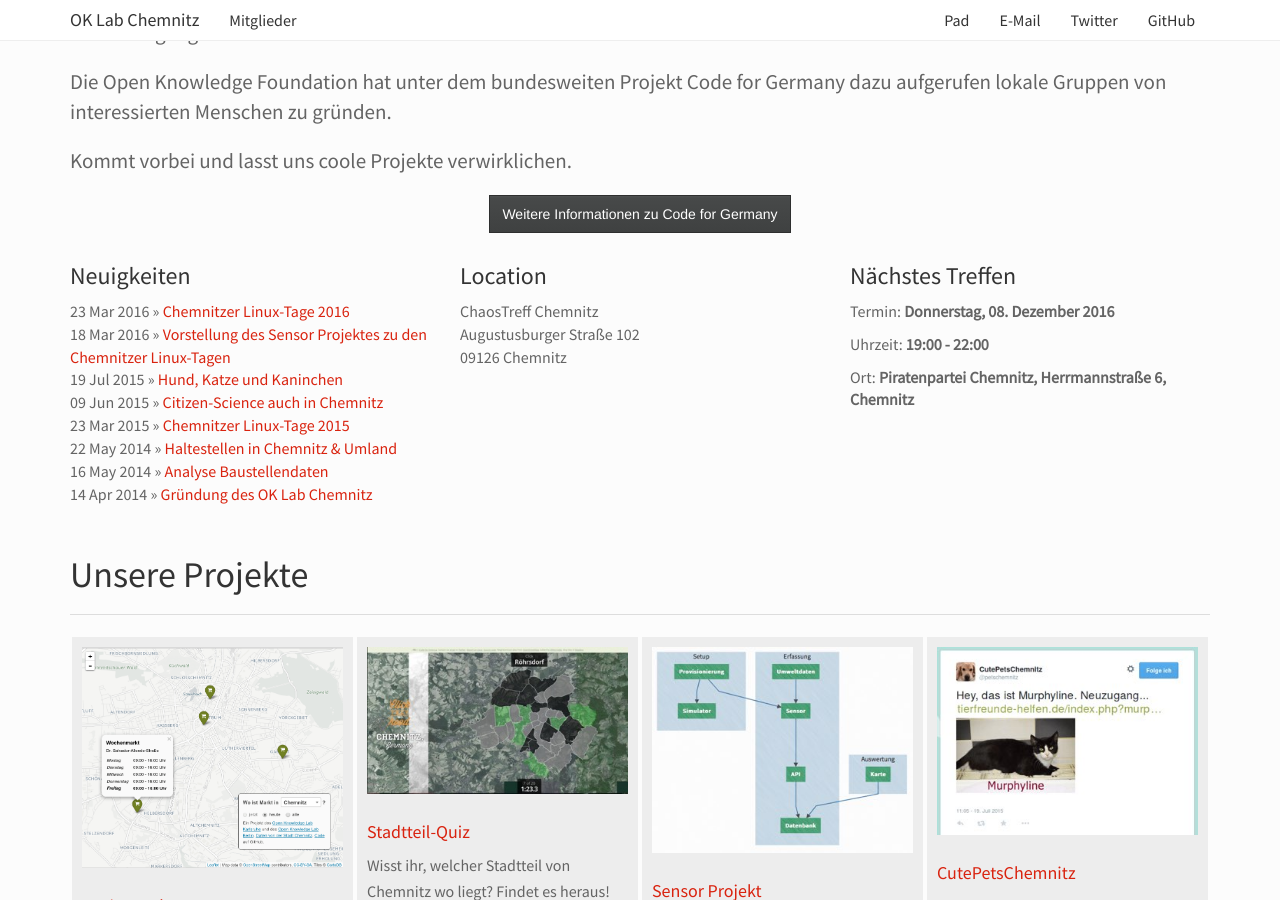
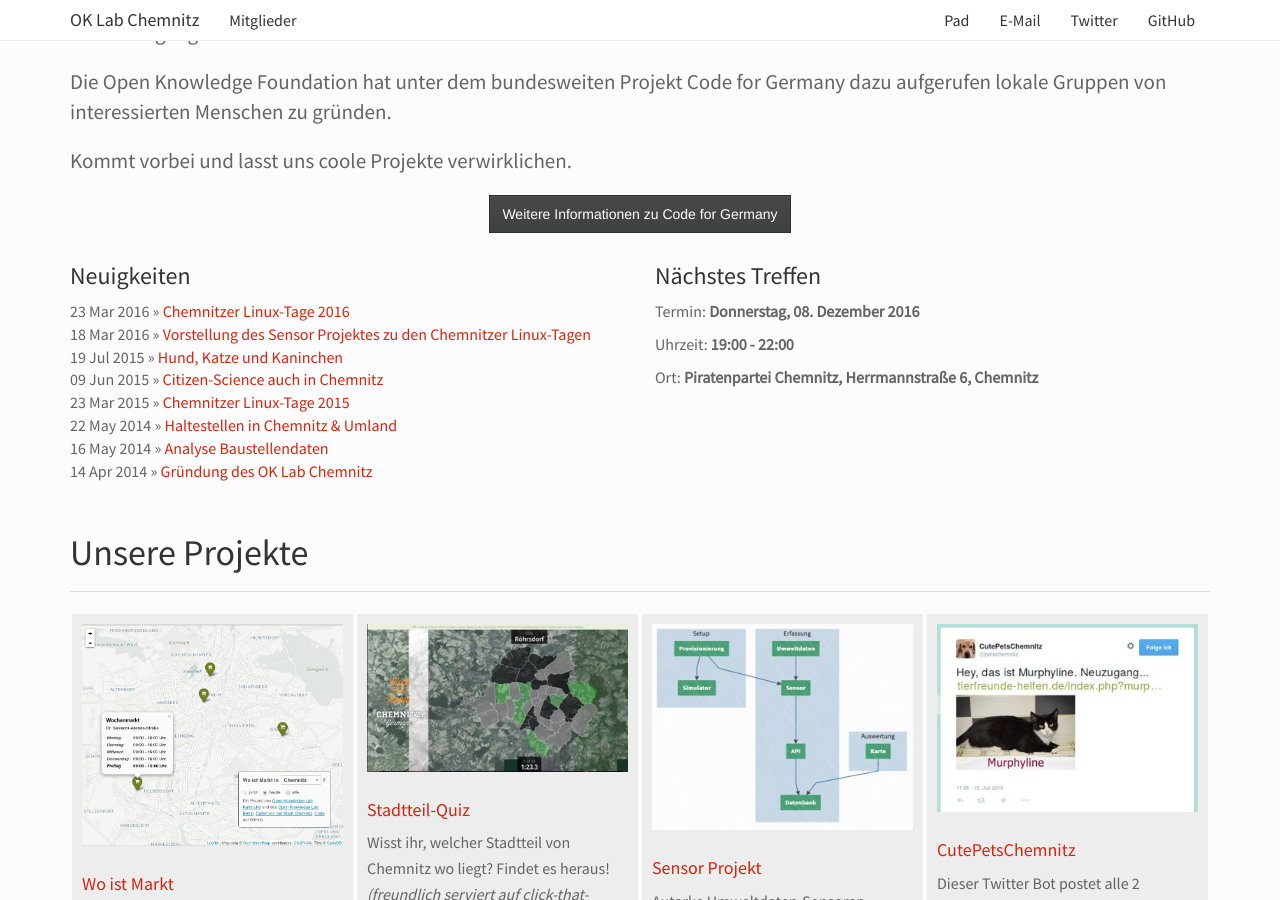
Before and after one commit to CodeforChemnitz/codeforchemnitz.github.io, a Jekyll site: the page built from index.html, in a window 1280 px wide and 900 px high, scrolled down 864 px. Built offline with Jekyll 4.4.1, drawn with Linux system fonts in a browser that asks for light colours.

Commit message:
do not list location seperately
Signed-off-by: Morris Jobke <hey@morrisjobke.de>

```diff
--- a/_data/location.yml
+++ /dev/null
@@ -1,3 +0,0 @@
-name: ChaosTreff Chemnitz
-str: Augustusburger Straße 102
-city: 09126 Chemnitz
--- a/_data/treffen.yml
+++ b/_data/treffen.yml
@@ -4,4 +4,3 @@ day-nr: 08
 month: Dezember 2016
 time: "19:00 - 22:00"
 location: Piratenpartei Chemnitz, Herrmannstraße 6, Chemnitz
-#location: Altes Heizhaus im Innenhof der TU Chemnitz, Str. der Nationen 62
--- a/_includes/plunder.html
+++ b/_includes/plunder.html
@@ -1,5 +1,5 @@
 		<div class="row">
-			<div class="col-md-4">
+			<div class="col-md-6">
 				<h3>Neuigkeiten</h3>
 				<p>
 					<ul class="list-unstyled">
@@ -9,16 +9,7 @@
 					</ul>
 				</p>
 			</div>
-			<div class="col-md-4">
-				<h3>Location</h3>
-				<p><address>
-				{{site.data.location.name}}<br/>
-				{{site.data.location.str}}<br/>
-				{{site.data.location.city}}<br/>
-				{{site.data.location.add}}
-				</address></p>
-			</div>
-			<div class="col-md-4">
+			<div class="col-md-6">
 				<h3>Nächstes Treffen</h3>
 				{% if site.data.treffen.day %}
 					<p>
```
Also changed, not shown: 1 other file.
